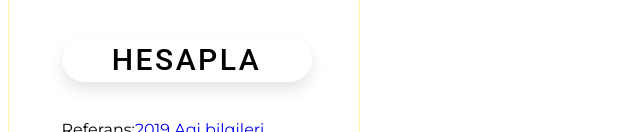
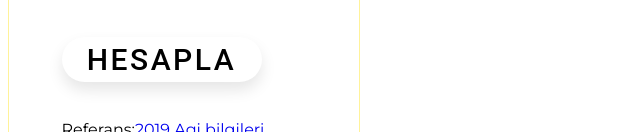
Before and after one commit to bthnbstrk/JS-AdvancedProgramming, a plain HTML site: page project/index.html in a window 1280 px wide. Shown: the part 287-419 px from the top of the page, without its empty margins (0-640 px from the left). Drawn offline with Linux system fonts and the light colour scheme.

Commit message:
Update index.html

```diff
--- a/project/index.html
+++ b/project/index.html
@@ -39,7 +39,7 @@
        <div >
            <p id="out" style="font-size: 40px" ></p>
        </div>
-        <input type=button class="button"  value="Hesapla" onClick="hesapla()" style="width: 250px;font-size: 30px;margin-right:15px"><br><br><br>
+        <input type=button class="button"  value="Hesapla" onClick="hesapla()" style="width: 200px;font-size: 30px;margin-right:15px"><br><br><br>
       Referans:<a href="http://www.muhasebetr.com/asgari-gecim-indirimi-agi/">2019 Agi bilgileri</a>
     </div>
 </div>
```
